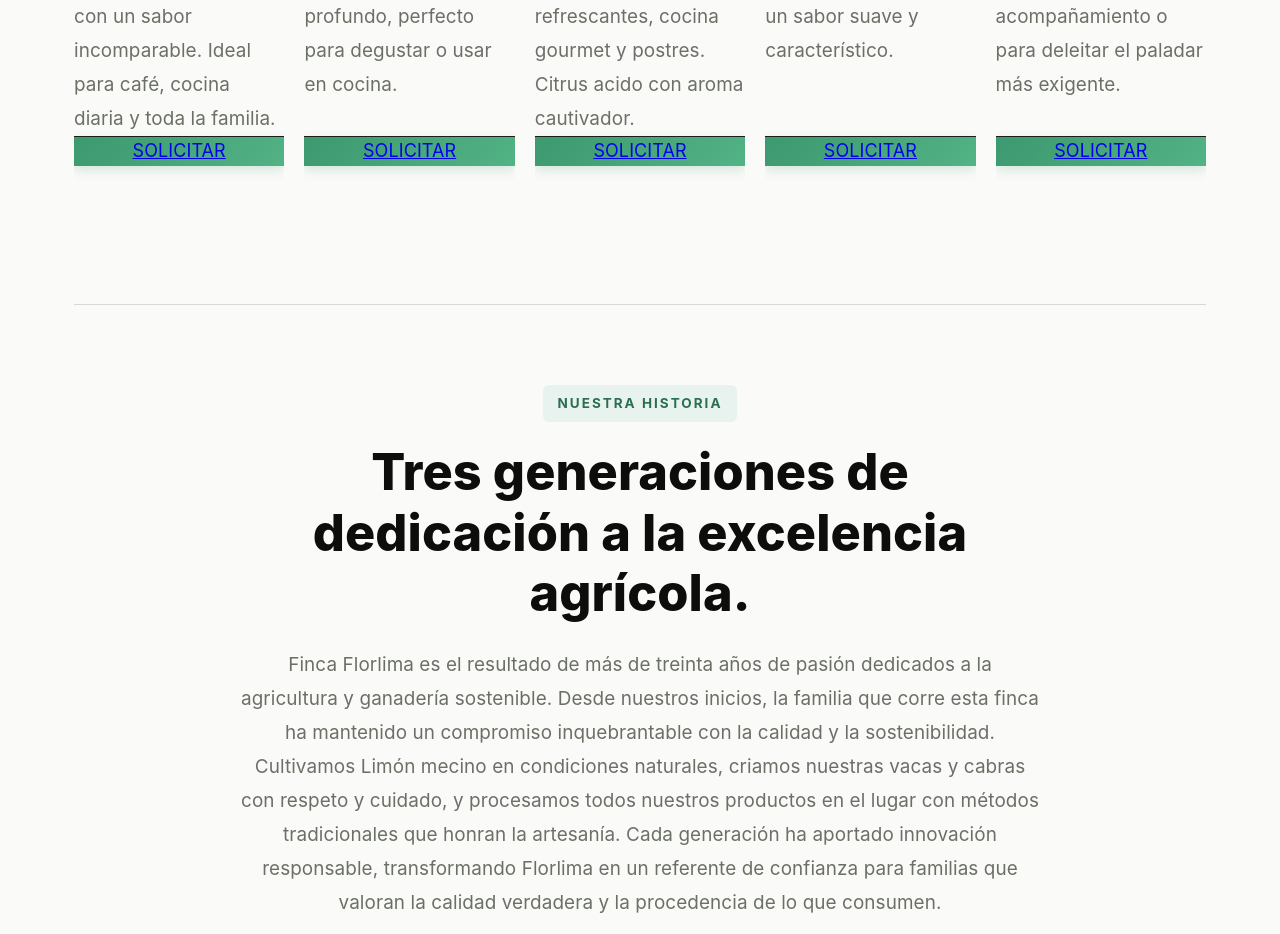
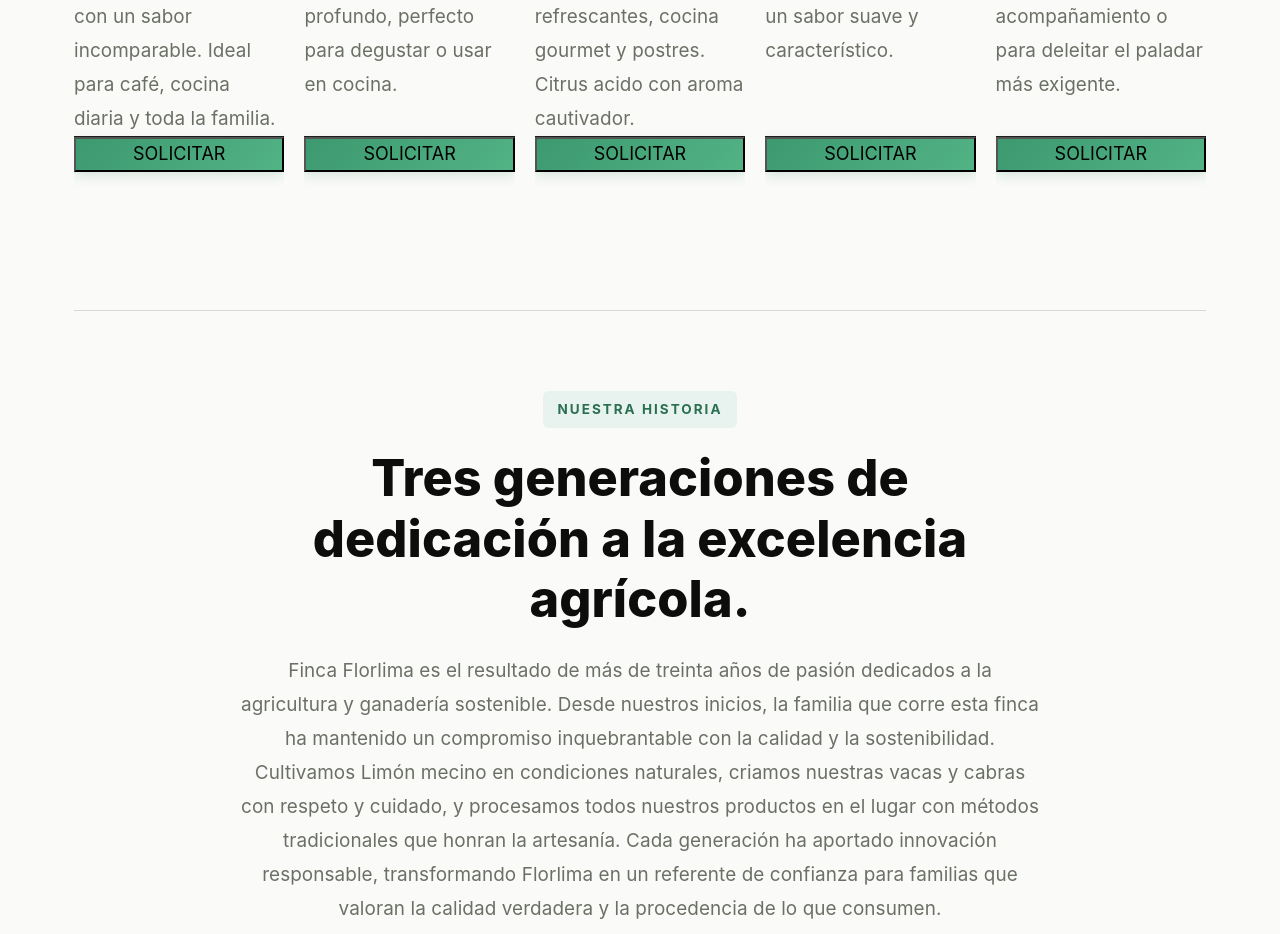
Before and after one commit to carlos23m/Flordelima, a React (Vite) app: page / in a window 1280 px wide. Shown: the part 1760-2694 px from the top of the page. Built offline with nearby package versions, Linux system fonts and the light colour scheme.

Commit message:
Fix Button component: proper handling of anchor tags, improve onClick behavior

```diff
--- a/src/components/Button.jsx
+++ b/src/components/Button.jsx
@@ -137,11 +137,15 @@
     if (onClick) onClick(e)
   }
 
+  // Props for anchor tags should not include disabled
+  const anchorProps = href ? { href } : { type: 'button' }
+
   return (
     <TAG
-      href={href}
+      {...anchorProps}
       onClick={handleClick}
-      disabled={disabled}
+      {...(TAG === 'button' && { disabled })}
+      role={href ? 'link' : 'button'}
       className={baseClasses}
       onMouseEnter={handleMouseEnter}
       onMouseLeave={handleMouseLeave}
--- a/src/components/ProductCard.jsx
+++ b/src/components/ProductCard.jsx
@@ -105,12 +105,10 @@
         }`}>
           {/* Enhanced Button with better responsive sizing */}
           <Button
-            href="#contact"
             size="md"
             fullWidth={true}
             className="w-full sm:text-base"
             onClick={(e) => {
-              e.preventDefault()
               const contactSection = document.getElementById('contact')
               if (contactSection) {
                 contactSection.scrollIntoView({ behavior: 'smooth' })
```
